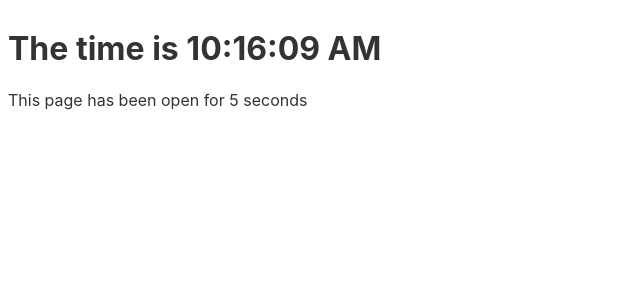
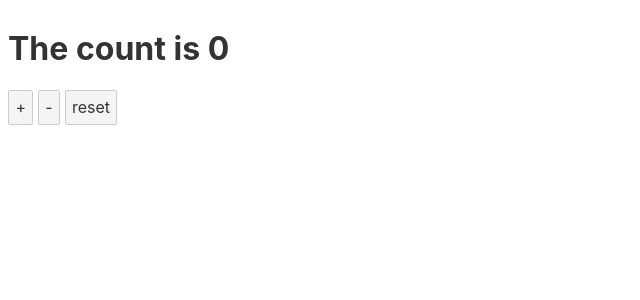
Before and after one commit to kkata/svelte-tutorial, a Svelte app: page / in a window 1280 px wide. Shown: the top 300 px of the page, without its empty margins (0-640 px from the left). Built offline with nearby package versions, Linux system fonts and the light colour scheme.

Commit message:
Store Custom stores

```diff
--- a/src/App.svelte
+++ b/src/App.svelte
@@ -1,18 +1,9 @@
 <script>
-import { time, elapsed } from "./stores.js";
-
-const formatter = new Intl.DateTimeFormat("en", {
-  hour12: true,
-  hour: "numeric",
-  minute: "2-digit",
-  second: "2-digit",
-});
+import { count } from "./stores.js";
 </script>
 
-<h1>The time is {formatter.format($time)}</h1>
+<h1>The count is {$count}</h1>
 
-<p>
-  This page has been open for
-  {$elapsed}
-  {$elapsed === 1 ? 'second' : 'seconds'}
-</p>
+<button on:click="{count.increment}">+</button>
+<button on:click="{count.decrement}">-</button>
+<button on:click="{count.reset}">reset</button>
--- a/src/stores.js
+++ b/src/stores.js
@@ -1,17 +1,20 @@
-import { readable, derived } from "svelte/store";
+import { writable } from "svelte/store";
 
-export const time = readable(new Date(), function start(set) {
-  const interval = setInterval(() => {
-    set(new Date());
-  }, 1000);
+function createCount() {
+  const { subscribe, set, update } = writable(0);
 
-  return function stop() {
-    clearInterval(interval);
+  return {
+    subscribe,
+    increment: () => {
+      update((n) => n + 1);
+    },
+    decrement: () => {
+      update((n) => n - 1);
+    },
+    reset: () => {
+      set(0);
+    },
   };
-});
+}
 
-const start = new Date();
-
-export const elapsed = derived(time, ($time) =>
-  Math.round(($time - start) / 1000)
-);
+export const count = createCount();
```
